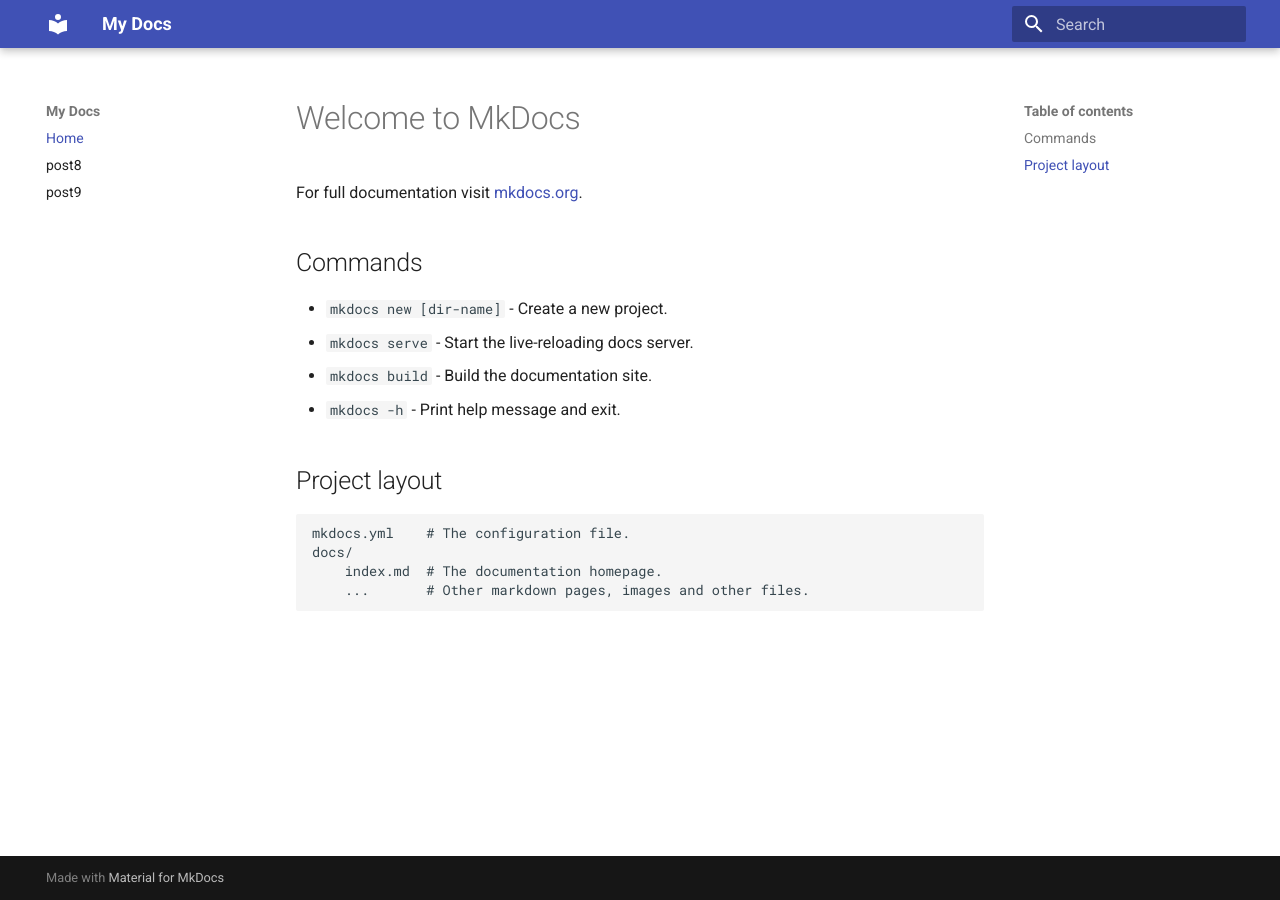
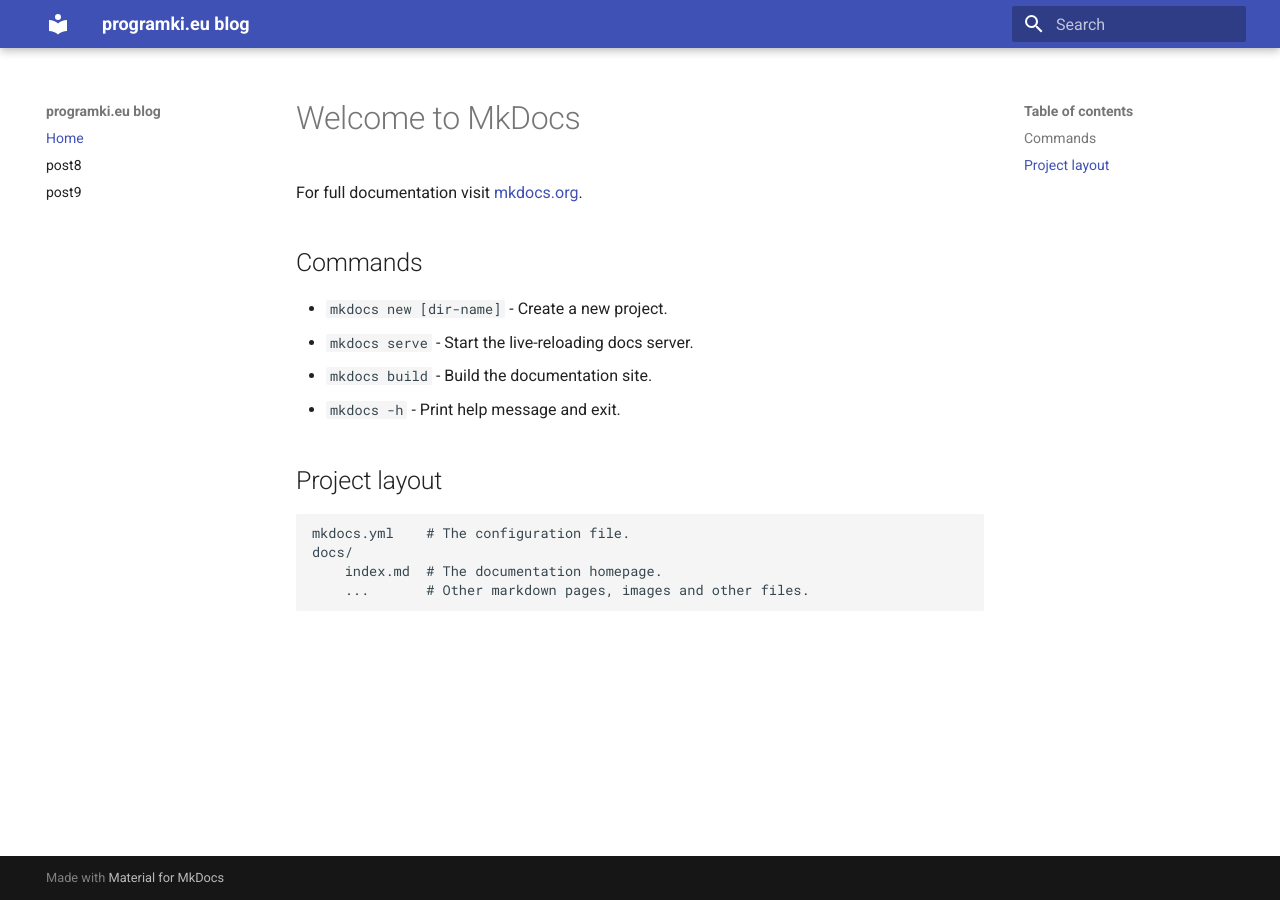
Before and after one commit to inwenis/blog, an MkDocs documentation site: the page built from docs/index.md, in a window 1280 px wide. Built offline with MkDocs 1.6.1 and Material for MkDocs 9.7.7, drawn with Linux system fonts in a browser that asks for light colours.

Commit message:
set title

```diff
--- a/mkdocs.yml
+++ b/mkdocs.yml
@@ -1,4 +1,4 @@
-site_name: My Docs
+site_name: programki.eu blog
 theme:
   name: material
 nav:
```
